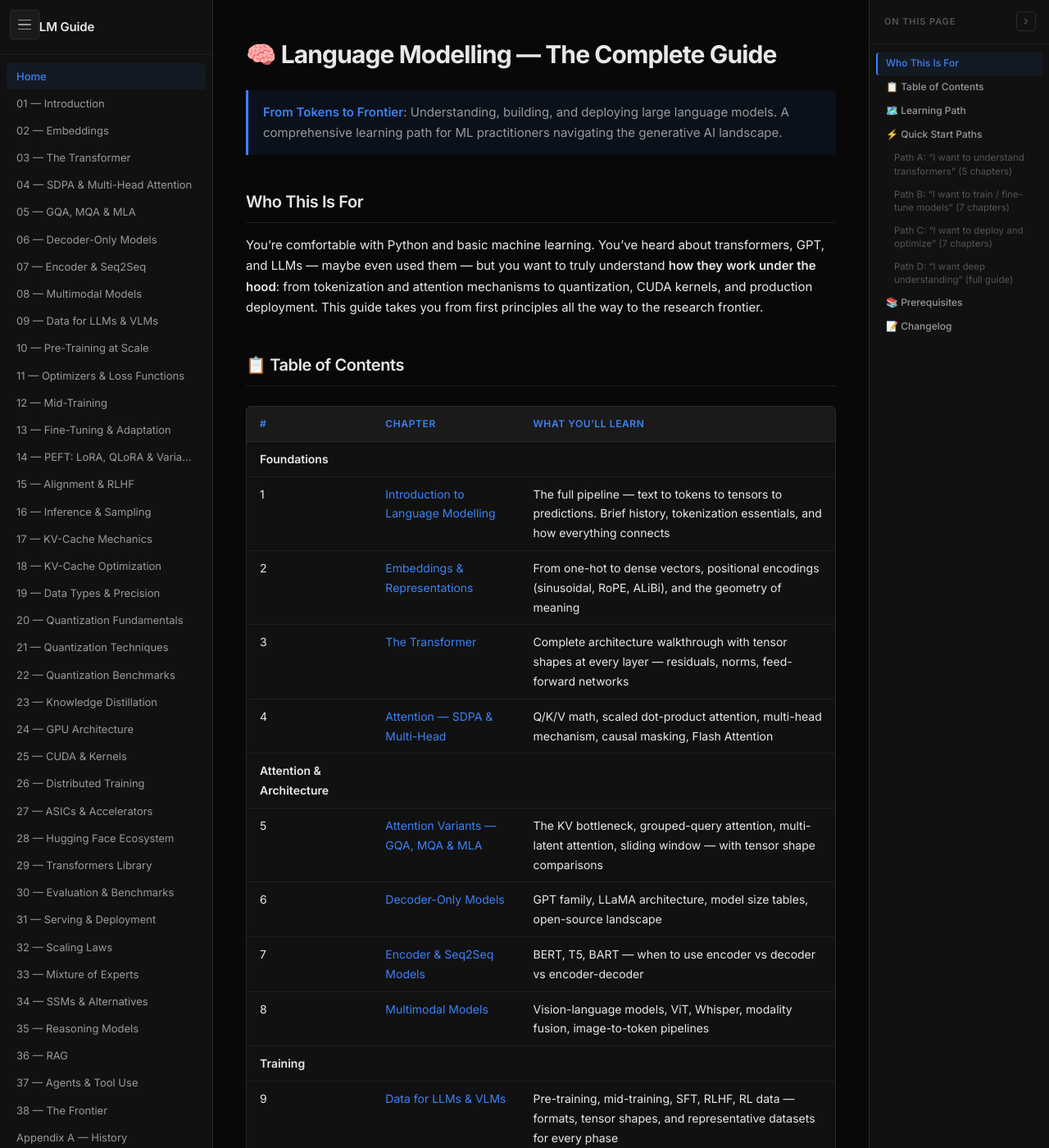
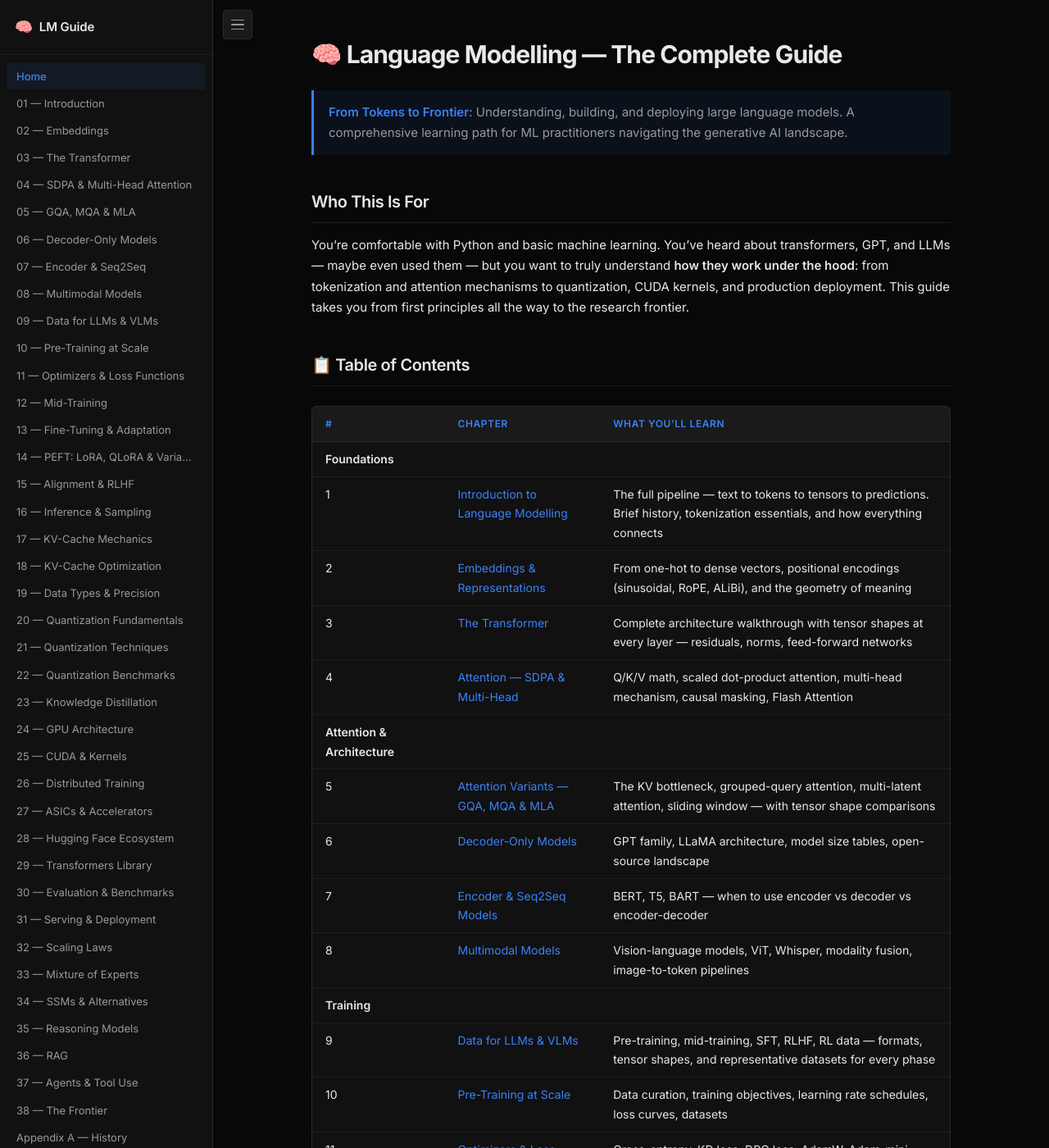
Before and after one commit to karam-nus/language-modelling, a Jekyll site: the page built from README.md, in a window 1280 px wide and 1400 px high. Shown: the whole window at 82% size. Built offline with Jekyll 4.4.1, drawn with Linux system fonts in a browser that asks for light colours.

Commit message:
fix: correct CSS cascade order, raise TOC breakpoint to 1340px, restore hamburger position on desktop
Agent-Logs-Url: https://github.com/karam-nus/language-modelling/sessions/cfa3ba0a-6572-4913-b5ad-2bc1d0bc5e40

Co-authored-by: karam-nus <20185103+karam-nus@users.noreply.github.com>

```diff
--- a/_layouts/default.html
+++ b/_layouts/default.html
@@ -162,7 +162,7 @@
       var openBtn      = document.getElementById('tocOpenBtn');
       var layout       = document.getElementById('layout');
 
-      var TOC_BREAKPOINT = 1100;
+      var TOC_BREAKPOINT = 1340;
 
       function isTocSupported() {
         return window.innerWidth > TOC_BREAKPOINT;
--- a/assets/css/style.css
+++ b/assets/css/style.css
@@ -314,18 +314,6 @@ body {
   color: var(--accent);
 }
 
-/* Hide TOC on screens too narrow to show it */
-@media (max-width: 1100px) {
-  .toc-sidebar,
-  .toc-open-btn {
-    display: none !important;
-  }
-  .layout.toc-open .main-content {
-    margin-right: 0;
-  }
-}
-
-
 .sidebar-toggle {
   display: flex;
   position: fixed;
@@ -384,9 +372,22 @@ body {
   transition: margin-left 250ms ease, margin-right 250ms ease;
 }
 
-/* Right TOC open — push content left */
+/* Right TOC open — push content left (only effective above the TOC breakpoint) */
 .layout.toc-open .main-content {
   margin-right: var(--toc-width);
+}
+
+/* Hide TOC on screens too narrow to show it.
+   This rule MUST come after .layout.toc-open .main-content above so that
+   margin-right: 0 correctly overrides it at narrow viewports. */
+@media (max-width: 1340px) {
+  .toc-sidebar,
+  .toc-open-btn {
+    display: none !important;
+  }
+  .layout.toc-open .main-content {
+    margin-right: 0;
+  }
 }
 
 /* Desktop sidebar collapsed state */
@@ -398,8 +399,17 @@ body {
   margin-left: 0;
 }
 
-/* On desktop, position toggle so it doesn't overlap content when sidebar visible */
+/* On desktop, position toggle so it sits just outside the visible sidebar */
 @media (min-width: 769px) {
+  .sidebar-toggle {
+    left: calc(var(--sidebar-width) + 0.75rem);
+    transition: left 250ms ease, background-color var(--transition), border-color var(--transition);
+  }
+
+  .layout.sidebar-collapsed .sidebar-toggle {
+    left: 0.75rem;
+  }
+
   .sidebar {
     transition: transform 250ms ease;
   }
```
